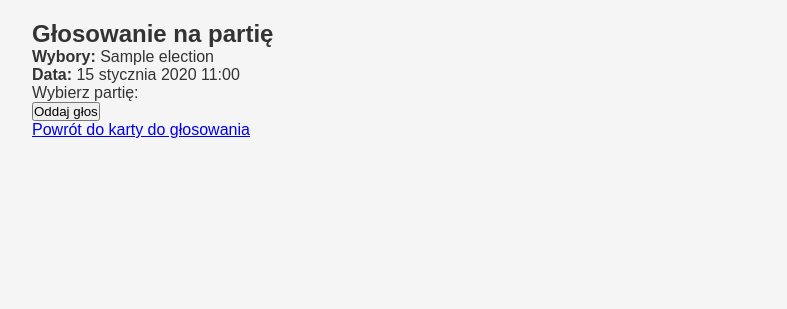
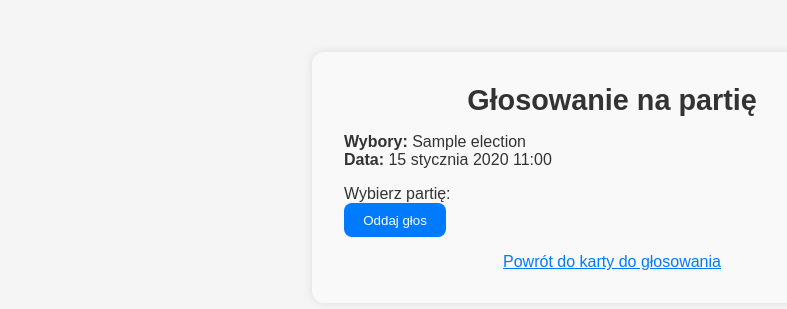
Before and after one commit to Nevvu/Skibidi-sigma, a Django app: template myapp/wybory/templates/wybory/voter/cast_party_vote.html in a window 1280 px wide. Shown: the part 173-482 px from the top of the page, without its empty margins (28-815 px from the left). Run offline with Django 5.2, Linux system fonts and the light colour scheme; the template is opened without the code that fills it: values that come from a table or form of the project are taken from there, others are empty; tables that the repository leaves empty hold one stand-in row (values such as "Sample post").

Commit message:
Dodano stylizację dla cast_vote: osobny plik cast_vote.css i link w szablonie

```diff
--- /dev/null
+++ b/myapp/wybory/static/css/cast_party_vote.css
@@ -0,0 +1,48 @@
+.vote-container {
+    max-width: 600px;
+    margin: 2rem auto;
+    padding: 2rem;
+    background-color: #f9f9f9;
+    border-radius: 12px;
+    box-shadow: 0 0 10px rgba(0,0,0,0.1);
+}
+
+.vote-title {
+    text-align: center;
+    font-size: 1.8rem;
+    margin-bottom: 1rem;
+}
+
+.vote-form {
+    margin-top: 1rem;
+}
+
+.vote-form input,
+.vote-form select,
+.vote-form textarea {
+    width: 100%;
+    padding: 0.6rem;
+    margin-bottom: 1rem;
+    border: 1px solid #ccc;
+    border-radius: 8px;
+}
+
+.submit-button {
+    background-color: #007bff;
+    color: white;
+    padding: 0.6rem 1.2rem;
+    border: none;
+    border-radius: 8px;
+    cursor: pointer;
+}
+
+.submit-button:hover {
+    background-color: #0056b3;
+}
+
+.back-link {
+    display: block;
+    margin-top: 1rem;
+    text-align: center;
+    color: #007bff;
+}
--- a/myapp/wybory/templates/wybory/voter/cast_party_vote.html
+++ b/myapp/wybory/templates/wybory/voter/cast_party_vote.html
@@ -1,18 +1,22 @@
 {% extends 'wybory/base.html' %}
+{% load static %}
 
 {% block title %}Głosowanie na partię{% endblock %}
 
 {% block content %}
-<h2>Głosowanie na partię</h2>
+<link rel="stylesheet" href="{% static 'css/cast_party_vote.css' %}">
+<div class="vote-container">
+  <h2 class="vote-title">Głosowanie na partię</h2>
 
-<p><strong>Wybory:</strong> {{ election.title }}</p>
-<p><strong>Data:</strong> {{ election.date }}</p>
+  <p><strong>Wybory:</strong> {{ election.title }}</p>
+  <p><strong>Data:</strong> {{ election.date }}</p>
 
-<form method="post">
-    {% csrf_token %}
-    {{ form.as_p }}
-    <button type="submit">Oddaj głos</button>
-</form>
+  <form method="post" class="vote-form">
+      {% csrf_token %}
+      {{ form.as_p }}
+      <button type="submit" class="submit-button">Oddaj głos</button>
+  </form>
 
-<p><a href="{% url 'ballot' %}">Powrót do karty do głosowania</a></p>
+  <p><a href="{% url 'ballot' %}" class="back-link">Powrót do karty do głosowania</a></p>
+</div>
 {% endblock %}
--- a/myapp/wybory/templates/wybory/voter/cast_vote.html
+++ b/myapp/wybory/templates/wybory/voter/cast_vote.html
@@ -1,8 +1,12 @@
 {% extends 'wybory/base.html' %}
+{% load static %}
 
 {% block title %}Oddaj Głos{% endblock %}
 
 {% block content %}
+<link rel="stylesheet" href="{% static 'css/cast_vote.css' %}">
+
+<div class="cast-vote-container">
   <h2>Oddaj Głos</h2>
 
   <p><strong>Wybory:</strong> {{ election.title }}</p>
@@ -15,4 +19,5 @@
   </form>
 
   <p><a href="{% url 'ballot' %}">Powrót do karty do głosowania</a></p>
+</div>
 {% endblock %}
```
Also changed, not shown: myapp/wybory/static/css/cast_vote.css (added, +48 -0 lines). Lines whose indentation alone changed are shown as unchanged.
